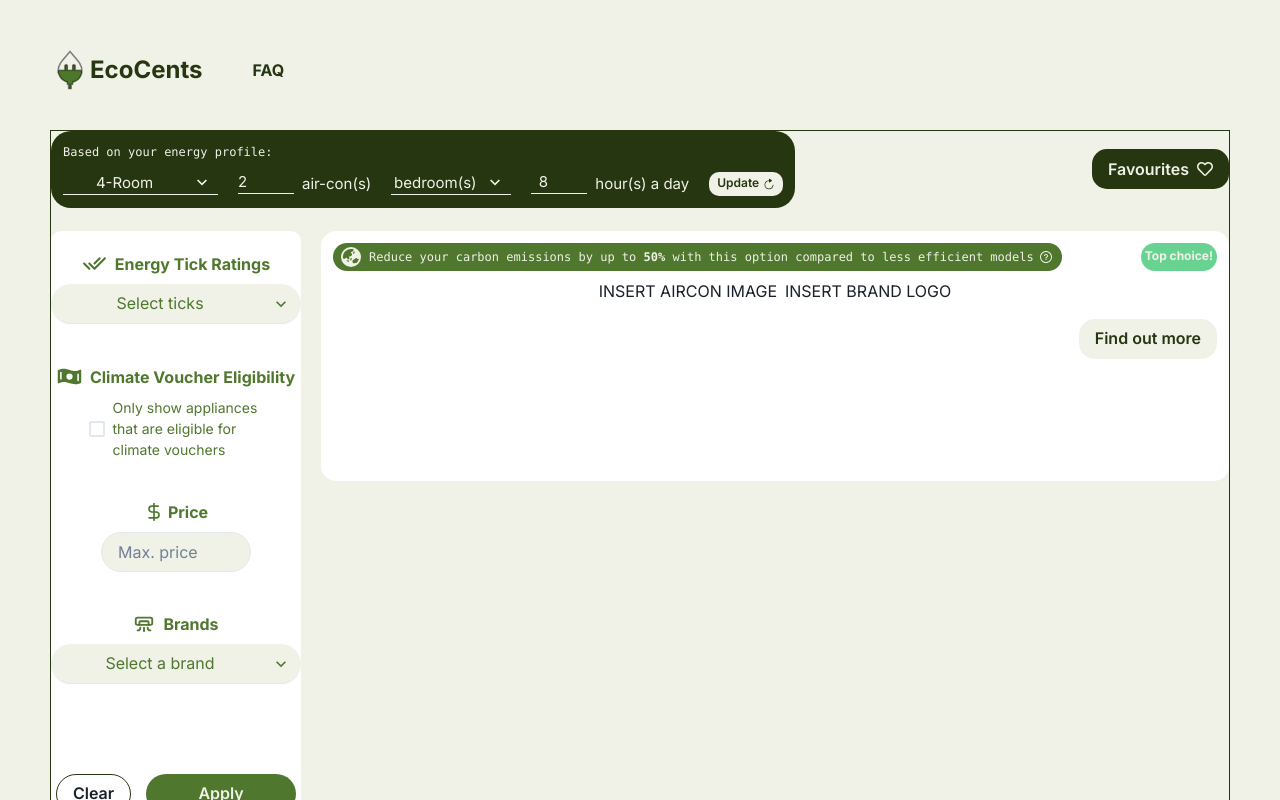
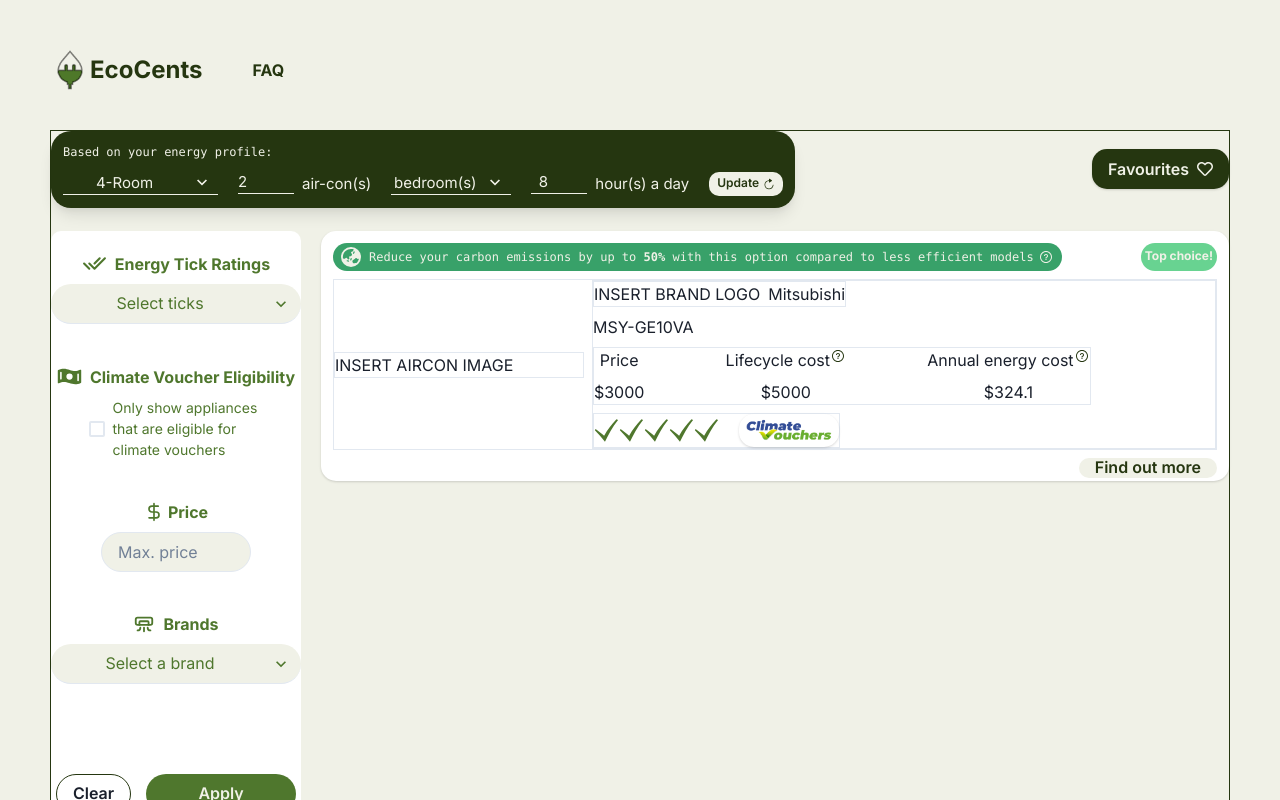
Before and after one commit to bfg-www/web, a Next.js app: page /profile in a window 1280 px wide. Shown: the top 800 px of the page. Built offline with nearby package versions, Linux system fonts and the light colour scheme.

Commit message:
Add in climate voucher & tick ratings display

```diff
--- a/src/app/profile/page.tsx
+++ b/src/app/profile/page.tsx
@@ -31,6 +31,9 @@
 import { LuDollarSign } from 'react-icons/lu'
 import { FaEarthAsia } from 'react-icons/fa6'
 import { LiaQuestionCircle } from 'react-icons/lia'
+import { GiCheckMark } from 'react-icons/gi'
+import climateVoucherLogo from '/public/climate-voucher-logo.png'
+import Image from 'next/image'
 
 // TODO: Mock user data to be stored in localStorage later
 // user_energy_profile matches form values from profiling page
@@ -148,6 +151,16 @@
   return str.charAt(0).toUpperCase() + str.slice(1).toLowerCase()
 }
 
+function generateTickIcons(count: number) {
+  return (
+    <>
+      {Array.from({ length: count }, (_, index) => (
+        <GiCheckMark size="25px" key={index} color="#4F772D" />
+      ))}
+    </>
+  )
+}
+
 // Page component should handle filter state + data fetching state
 /* JX TODO: fetch data icon + picture for listings, render it together with results component render */
 export default function Page() {
@@ -225,6 +238,7 @@
               colorScheme="blackAlpha"
               borderRadius="15px"
               rightIcon={<FaRegHeart />}
+              boxShadow="base"
             >
               Favourites
             </Button>
@@ -253,10 +267,16 @@
   showTopChoiceTag: boolean
 }) {
   return (
-    <VStack backgroundColor="white" height="250px" borderRadius="15px" p={3}>
+    <VStack
+      backgroundColor="white"
+      height="250px"
+      borderRadius="15px"
+      p={3}
+      boxShadow="base"
+    >
       <Flex width="100%" justifyContent="space-between">
         <HStack
-          backgroundColor="#4F772D"
+          backgroundColor="green.500"
           spacing={0}
           borderRadius="15px"
           px={2}
@@ -283,13 +303,55 @@
           </Text>
         )}
       </Flex>
-      <HStack>
-        <Box>INSERT AIRCON IMAGE</Box>
-        <VStack>
-          <Box>INSERT BRAND LOGO</Box>
+      <HStack borderWidth="1px" justifyContent="flex-start" width="100%">
+        <Box borderWidth="1px" width="40%">
+          INSERT AIRCON IMAGE
+        </Box>
+        <VStack borderWidth="1px" width="100%">
+          <HStack borderWidth="1px" alignSelf="flex-start">
+            <Box>INSERT BRAND LOGO</Box>
+            <Text>{capitalizeFirstLetter(product.brand)}</Text>
+          </HStack>
+          <Text alignSelf="flex-start">{product.model.toUpperCase()}</Text>
+          <HStack
+            alignSelf="flex-start"
+            justifyContent="space-between"
+            width="80%"
+            borderWidth="1px"
+          >
+            <VStack>
+              <Text>Price</Text>
+              <Text>${product.price}</Text>
+            </VStack>
+            <VStack>
+              <Flex>
+                <Text>Lifecycle cost</Text>
+                <CustomTooltip content="To be added" color="#253610" />
+              </Flex>
+              <Text>${product.lifecycleCost}</Text>
+            </VStack>
+            <VStack>
+              <Flex>
+                <Text>Annual energy cost</Text>
+                <CustomTooltip content="To be added" color="#253610" />
+              </Flex>
+              <Text>${product.annualEnergyCost}</Text>
+            </VStack>
+          </HStack>
+          <HStack alignSelf="flex-start" borderWidth="1px" spacing={5}>
+            <HStack spacing={0}>
+              {generateTickIcons(Number(product.greenTicks))}
+            </HStack>
+            <Box width="100px" borderRadius="15px" boxShadow="base">
+              <Image
+                src={climateVoucherLogo}
+                alt="Logo of government-issued climate vouchers"
+                width={100}
+              />
+            </Box>
+          </HStack>
         </VStack>
       </HStack>
-      <HStack></HStack>
       <Button
         alignSelf="flex-end"
         ml="auto"
@@ -303,11 +365,17 @@
   )
 }
 
-function CustomTooltip({ content }: { content: string }) {
+function CustomTooltip({
+  content,
+  color = '#F0F1E7',
+}: {
+  content: string
+  color?: string
+}) {
   return (
-    <Tooltip hasArrow label={content} placement="bottom" color="#F0F1E7">
+    <Tooltip hasArrow label={content} placement="bottom" color={color}>
       <span>
-        <LiaQuestionCircle color="#F0F1E7" />
+        <LiaQuestionCircle color={color} />
       </span>
     </Tooltip>
   )
@@ -538,7 +606,12 @@
   )
 
   return (
-    <VStack backgroundColor="rgba(37, 54, 16)" borderRadius="20px" p={3}>
+    <VStack
+      backgroundColor="rgba(37, 54, 16)"
+      borderRadius="20px"
+      p={3}
+      boxShadow="lg"
+    >
       <Text fontSize="xs" alignSelf="flex-start" color="#F0F1E7" as="kbd">
         Based on your energy profile:
       </Text>
```
Also changed, not shown: public/climate-voucher-logo.png (added).
